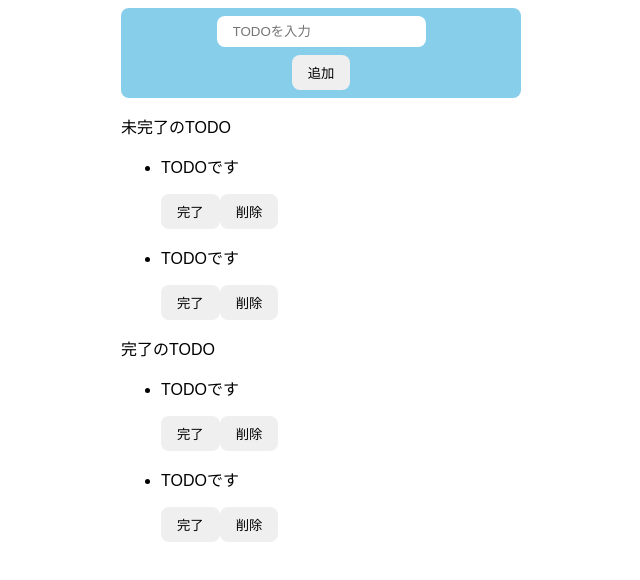
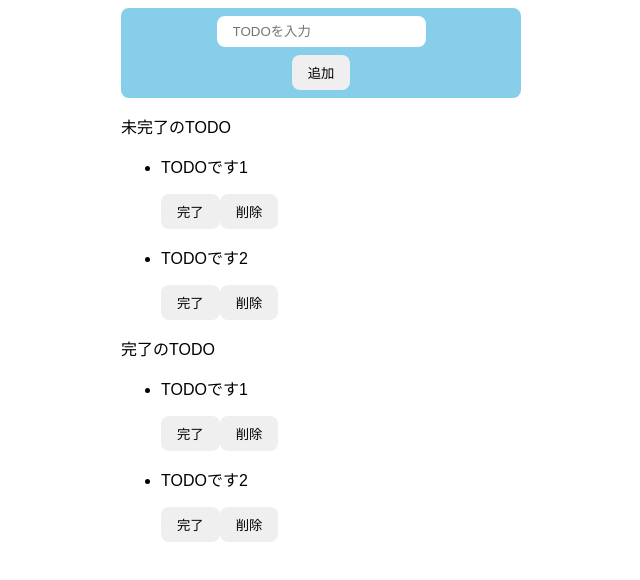
Before and after one commit to Dosa2021/react-udemy-todo, a React (Create React App) app in the folder react-todo/: page / in a window 1280 px wide. Shown: the top 580 px of the page, without its empty margins (319-959 px from the left). Built offline with nearby package versions, Linux system fonts and the light colour scheme.

Commit message:
useStateを使用してhtmlを動的に返却

```diff
--- a/react-todo/src/App.jsx
+++ b/react-todo/src/App.jsx
@@ -1,6 +1,10 @@
+import { useState } from 'react';
 import './App.css';
 
 export const App = () => {
+  const [incompleteTodos, setIncompleteTodos] = useState(['TODOです1', 'TODOです2'])
+  const [completeTodos, setCompleteTodos] = useState(['TODOです1', 'TODOです2'])
+
   return (
     <div className="container">
       <div className="input-area">
@@ -10,39 +14,35 @@
       <div className="incomplete-area">
         <p>未完了のTODO</p>
         <ul>
+          {incompleteTodos.map((todo) => {
+            return (
+              // Note: key?
+              <li key={todo}>
                 <div className="list-row">
-            <li>
-              <p>TODOです</p>
+                  <p className="todo-item">{todo}</p>
                   <button>完了</button>
                   <button>削除</button>
+                </div>
               </li>
-          </div>
-          <div className="list-row">
-            <li>
-              <p>TODOです</p>
-              <button>完了</button>
-              <button>削除</button>
-            </li>
-          </div>
+            );
+          })}
         </ul>
       </div>
       <div className="iomplete-area">
         <p>完了のTODO</p>
         <ul>
+          {completeTodos.map((todo) => {
+            return (
+              // Note: key?
+              <li key={todo}>
                 <div className="list-row">
-            <li>
-              <p>TODOです</p>
+                  <p className="todo-item">{todo}</p>
                   <button>完了</button>
                   <button>削除</button>
+                </div>
               </li>
-          </div>
-          <div className="list-row">
-            <li>
-              <p>TODOです</p>
-              <button>完了</button>
-              <button>削除</button>
-            </li>
-          </div>
+            );
+          })}
         </ul>
       </div>
     </div>
```
Also changed, not shown: 1 other file (tests, documents, lock files or other folders). Lines whose indentation alone changed are shown as unchanged.
